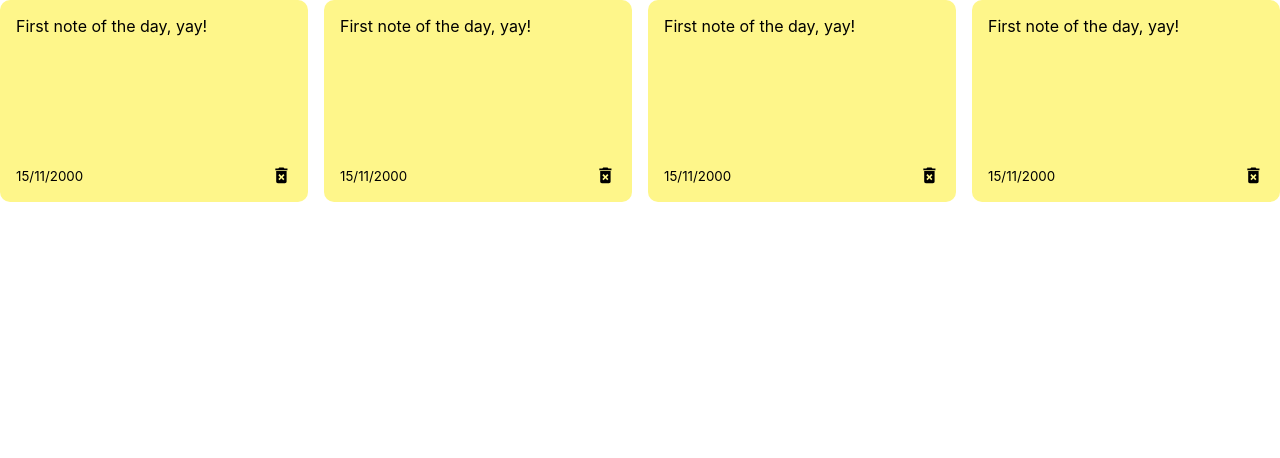
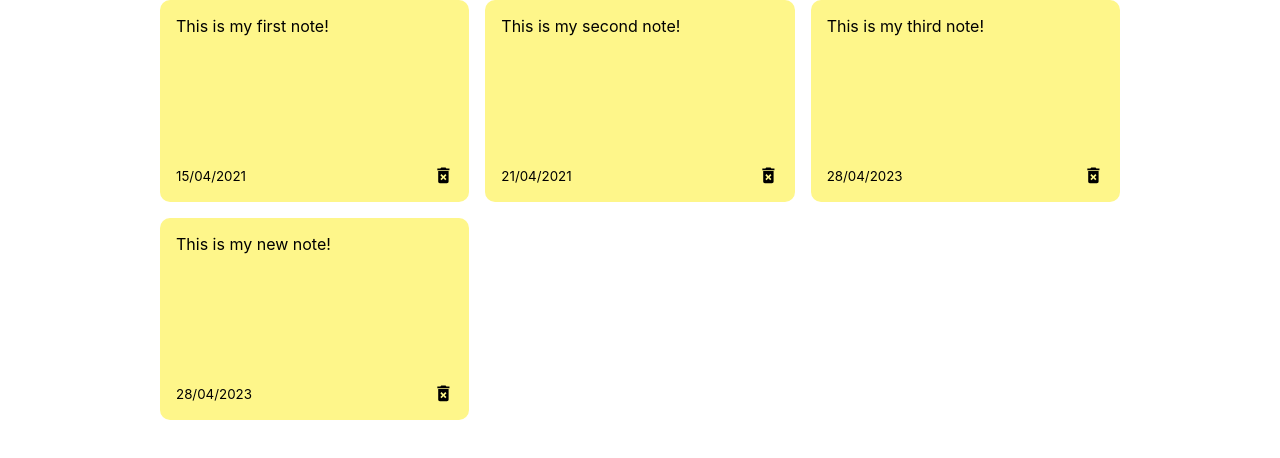
Before and after one commit to jamieleef/react-notes-app, a React (Create React App) app: page / in a window 1280 px wide. Shown: the top 458 px of the page. Built offline with nearby package versions, Linux system fonts and the light colour scheme; the HTML template or start-up script is replaced by a standard one.

Commit message:
State & Map Array

```diff
--- a/src/App.js
+++ b/src/App.js
@@ -1,8 +1,33 @@
+import { useState } from "react";
+import { nanoid } from "nanoid";
 import NotesList from "./components/NotesList";
 
 const App = () => {
+    const [notes, setNotes] = useState([
+        {
+            id: nanoid(),
+            text: "This is my first note!",
+            date: "15/04/2021"
+        },
+        {
+            id: nanoid(),
+            text: "This is my second note!",
+            date: "21/04/2021"
+        },
+        {
+            id: nanoid(),
+            text: "This is my third note!",
+            date: "28/04/2023"
+        },
+        {
+            id: nanoid(),
+            text: "This is my new note!",
+            date: "28/04/2023"
+        },
+]);
+
     return <div className="container">
-        <NotesList />
+        <NotesList notes={notes} />
     </div>;
 };
 
--- a/src/components/Note.js
+++ b/src/components/Note.js
@@ -1,11 +1,11 @@
 import { MdDeleteForever } from 'react-icons/md';
 
-const Note = () => {
+const Note = ({ id, text, date }) => {
     return(
         <div className='note'>
-            <span>First note of the day, yay!</span>
+            <span>{text}</span>
             <div className="note-footer">
-                <small>15/11/2000</small>
+                <small>{date}</small>
                 <MdDeleteForever className='delete-icon' size='1.3em' />
             </div>
 
--- a/src/components/NotesList.js
+++ b/src/components/NotesList.js
@@ -1,12 +1,11 @@
 import Note from "./Note";
 
-const NotesList = () => {
+const NotesList = ({ notes }) => {
     return(
         <div className='notes-list'>
-            <Note />
-            <Note />
-            <Note />
-            <Note />
+            {notes.map((note) => (
+                <Note id={note.id} text={note.text} date={note.date} />
+            ))}
         </div>
     );
 };
--- a/src/index.css
+++ b/src/index.css
@@ -10,6 +10,14 @@
 code {
   font-family: source-code-pro, Menlo, Monaco, Consolas, 'Courier New',
     monospace;
+}
+
+.container {
+    max-width: 960px;
+    margin-right: auto;
+    margin-left: auto;
+    padding-right: 15px;
+    padding-left: 15px;
 }
 
 .notes-list {
```
